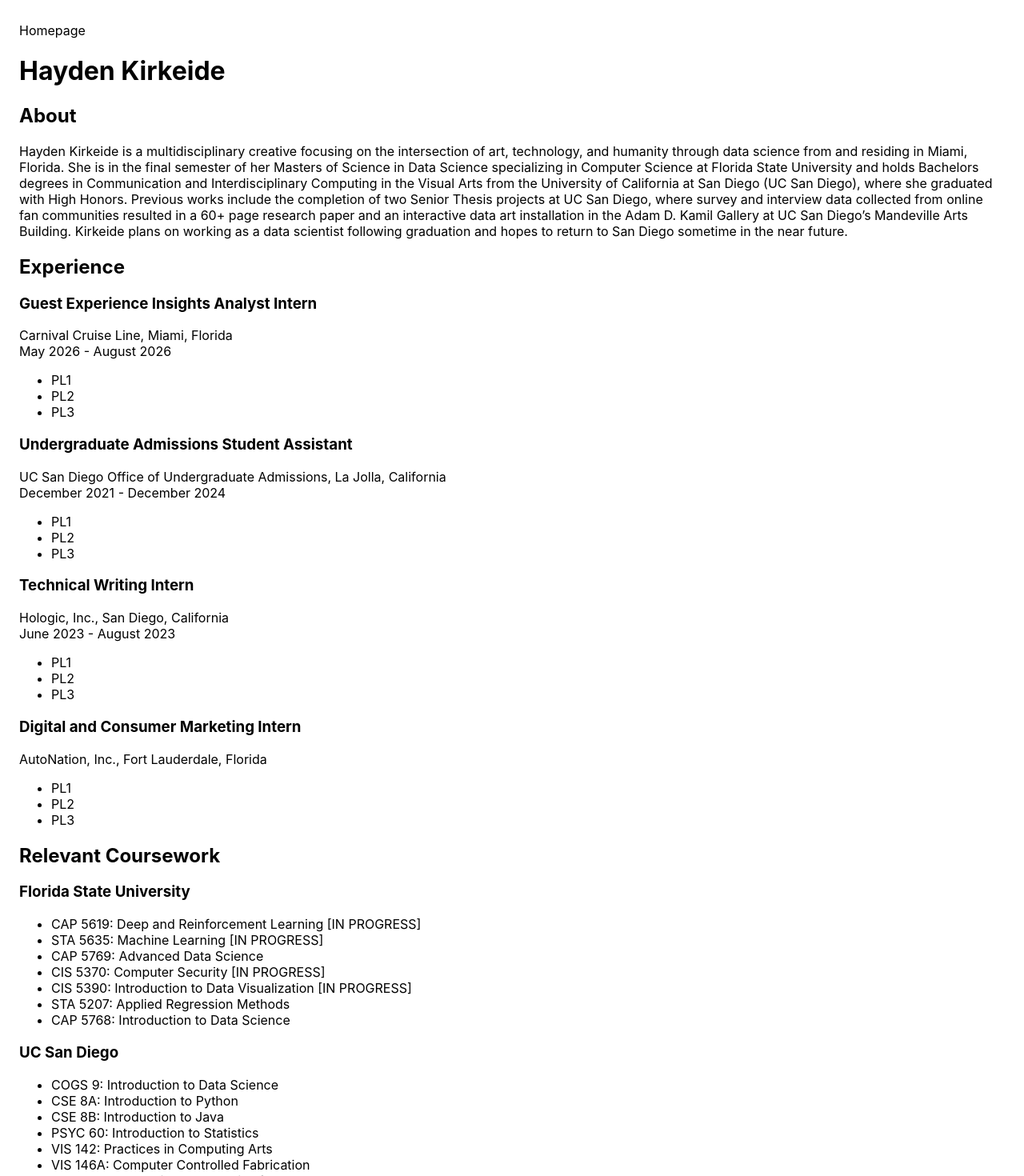
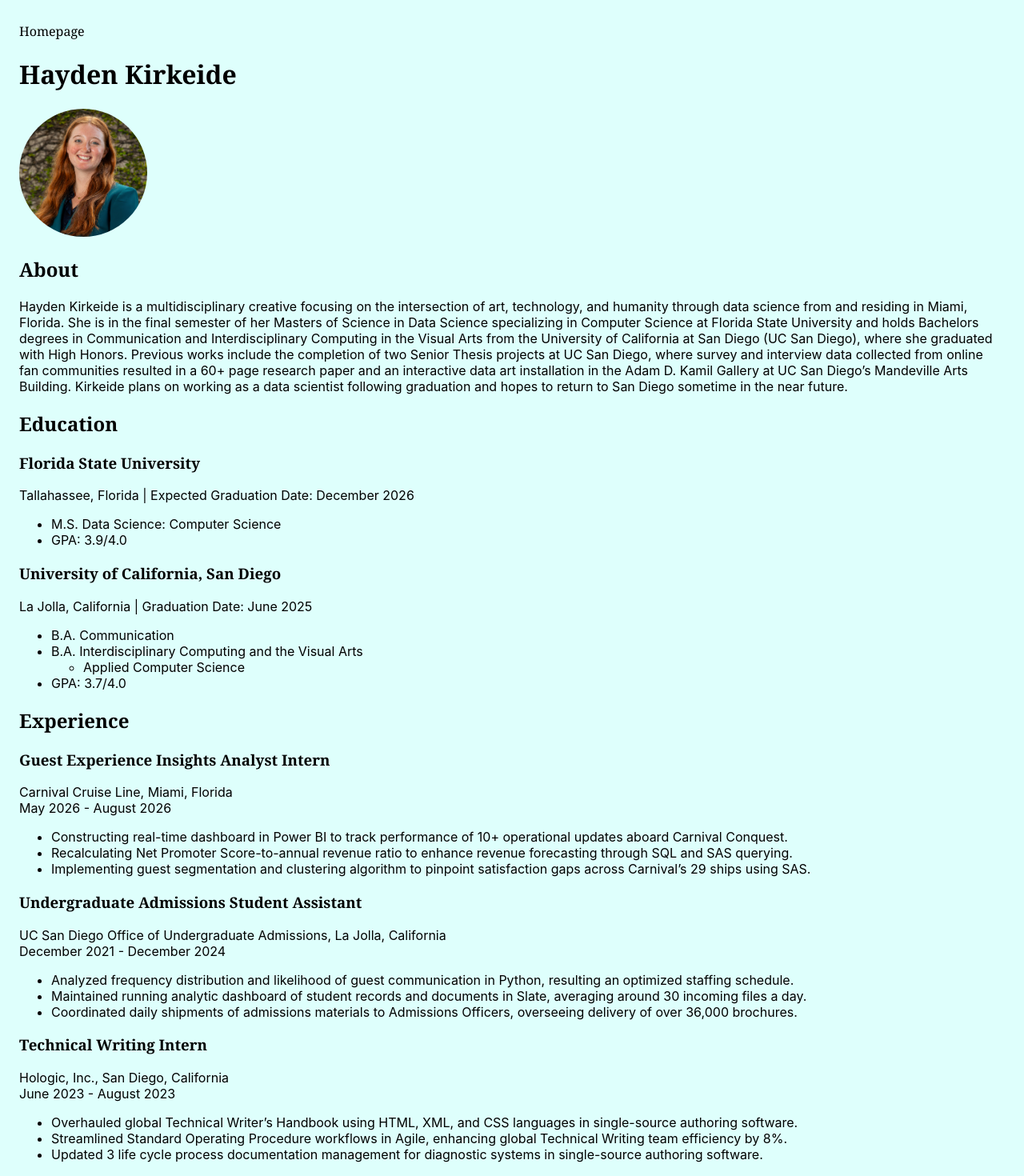
Before and after one commit to haydenkirkeide/homepage, a React (Create React App) app: page / in a window 1280 px wide. Shown: the part 20-1490 px from the top of the page at 80% size. Built offline with nearby package versions, Linux system fonts and the light colour scheme.

Commit message:
finished experience, started working on multiple pages

```diff
--- a/package.json
+++ b/package.json
@@ -14,6 +14,7 @@
     "@types/react-dom": "^19.2.5",
     "react": "^19.2.8",
     "react-dom": "^19.2.8",
+    "react-router-dom": "^7.18.3",
     "react-scripts": "5.0.1",
     "typescript": "^4.9.5",
     "web-vitals": "^2.1.4"
--- a/src/App.css
+++ b/src/App.css
@@ -1,9 +1,17 @@
 .App {
   text-align: left;
   .section {
-    height: 200;
+    height: 200px;
   }
+  font-family: "Georgia", "Times New Roman", serif;
+background-color: #defffc;
+
    ;
+}
+
+.App p,
+.App li {
+  font-family: "Source Sans 3", -apple-system, BlinkMacSystemFont, "Segoe UI", sans-serif;
 }
 
 .App-logo {
@@ -22,7 +30,7 @@
   min-height: 100vh;
   display: flex;
   flex-direction: column;
-  align-items: center;
+  align-items: left;
   justify-content: center;
   font-size: calc(10px + 2vmin);
   color: white;
@@ -30,6 +38,16 @@
 
 .App-link {
   color: #61dafb;
+}
+
+.profile-photo {
+  width: 160px;
+  height: 160px;
+  border-radius: 50%;
+  object-fit: cover;
+  margin: 0 0 24px 0;
+  display: block;
+  align-self: flex-start;
 }
 
 @keyframes App-logo-spin {
--- a/src/App.tsx
+++ b/src/App.tsx
@@ -1,5 +1,6 @@
 import React from "react";
 import "./App.css";
+import headshot from "./Hayden square.jpg";
 
 function App() {
   const projects = [
@@ -16,6 +17,7 @@ function App() {
       <header style={{ padding: "48px 24px" }}>
         <div className = "Section" > Homepage </div>
         <h1>Hayden Kirkeide</h1>
+        <img src={headshot} alt="Hayden Kirkeide" className="profile-photo" />
         <h2> About</h2>
         <p>Hayden Kirkeide is a multidisciplinary creative focusing on the intersection of art,
           technology, and humanity through data science from and residing in Miami, Florida.
@@ -29,47 +31,77 @@ function App() {
           Kirkeide plans on working as a data scientist following graduation and hopes to return to San
           Diego sometime in the near future. </p>
 
+        <h2> Education </h2>
+        <h3> Florida State University </h3>
+        <p> Tallahassee, Florida | Expected Graduation Date: December 2026 </p>
+        <ul>
+          <li> M.S. Data Science: Computer Science</li>
+          <li> GPA: 3.9/4.0 </li>
+        </ul>
+        <h3> University of California, San Diego</h3>
+        <p> La Jolla, California | Graduation Date: June 2025 </p>
+        <ul>
+          <li> B.A. Communication </li>
+          <li> B.A. Interdisciplinary Computing and the Visual Arts </li>
+          <ul> <li> Applied Computer Science </li></ul>
+          <li> GPA: 3.7/4.0</li>
+        </ul>
+
         <h2> Experience </h2>
         <h3> Guest Experience Insights Analyst Intern </h3>
         <p> Carnival Cruise Line, Miami, Florida <br /> May 2026 - August 2026 </p>
 
         <ul>
-          <li> PL1 </li>
-          <li> PL2 </li>
-          <li> PL3 </li>
+          <li> Constructing real-time dashboard in Power BI to track performance of 10+ operational updates aboard Carnival Conquest. </li>
+          <li> Recalculating Net Promoter Score-to-annual revenue ratio to enhance revenue forecasting through SQL and SAS querying. </li>
+          <li> Implementing guest segmentation and clustering algorithm to pinpoint satisfaction gaps across Carnival’s 29 ships using SAS. </li>
           </ul>
         <h3> Undergraduate Admissions Student Assistant </h3>
         <p> UC San Diego Office of Undergraduate Admissions, La Jolla, California <br /> December 2021 - December 2024 </p>
         <ul>
-          <li> PL1 </li>
-          <li> PL2 </li>
-          <li> PL3 </li>
+          <li> Analyzed frequency distribution and likelihood of guest communication in Python, resulting an optimized staffing schedule.</li>
+          <li> Maintained running analytic dashboard of student records and documents in Slate, averaging around 30 incoming files a day. </li>
+          <li> Coordinated daily shipments of admissions materials to Admissions Officers, overseeing delivery of over 36,000 brochures.
+ </li>
           </ul>
         <h3> Technical Writing Intern </h3>
         <p> Hologic, Inc., San Diego, California <br /> June 2023 - August 2023 </p>
         <ul>
-          <li> PL1 </li>
-          <li> PL2 </li>
-          <li> PL3 </li>
+          <li> Overhauled global Technical Writer’s Handbook using HTML, XML, and CSS languages in single-source authoring software.
+ </li>
+          <li> Streamlined Standard Operating Procedure workflows in Agile, enhancing global Technical Writing team efficiency by 8%.
+ </li>
+          <li> Updated 3 life cycle process documentation management for diagnostic systems in single-source authoring software.
+ </li>
           </ul>
         <h3> Digital and Consumer Marketing Intern </h3>
         <p> AutoNation, Inc., Fort Lauderdale, Florida </p>
         <ul>
-          <li> PL1 </li>
-          <li> PL2 </li>
-          <li> PL3 </li>
+          <li> Analyzed statistics of 320+ AutoNation franchises using MySQL, revealing a 43% increase in purchases of used vehicles.
+          <li> Monitored click-through conversion rate and traffic of AutoNation site over a 10 week period, yielding a 34% success rate.
+ </li>
+          <li> Received training in Google Analytics for AutoNation’s web-based services, resulting in a Google Analytics Basic Certificate. </li>
+ </li>
           </ul>
 
       <h2> Relevant Coursework </h2>
       <h3> Florida State University </h3>
       <ul>
-        <li> CAP 5619: Deep and Reinforcement Learning [IN PROGRESS] </li>
-        <li> STA 5635: Machine Learning [IN PROGRESS] </li>
+        <li> IN PROGRESS </li>
+        <ul> <li> CAP 5619: Deep and Reinforcement Learning  </li>
+
+
+        <li> STA 5635: Machine Learning  </li>
+        <li> CIS 5370: Computer Security  </li>
+        <li> CIS 5390: Introduction to Data Visualization  </li></ul>
+
+        <li> PREVIOUSLY COMPLETED </li>
+        <ul>
         <li> CAP 5769: Advanced Data Science </li>
-        <li> CIS 5370: Computer Security [IN PROGRESS] </li>
-        <li> CIS 5390: Introduction to Data Visualization [IN PROGRESS] </li>
+
         <li> STA 5207: Applied Regression Methods </li>
         <li> CAP 5768: Introduction to Data Science </li>
+        </ul>
 
       </ul>
       <h3> UC San Diego </h3>
```
Also changed, not shown: src/Hayden square.jpg (added), 1 other file (tests, documents, lock files or other folders).
